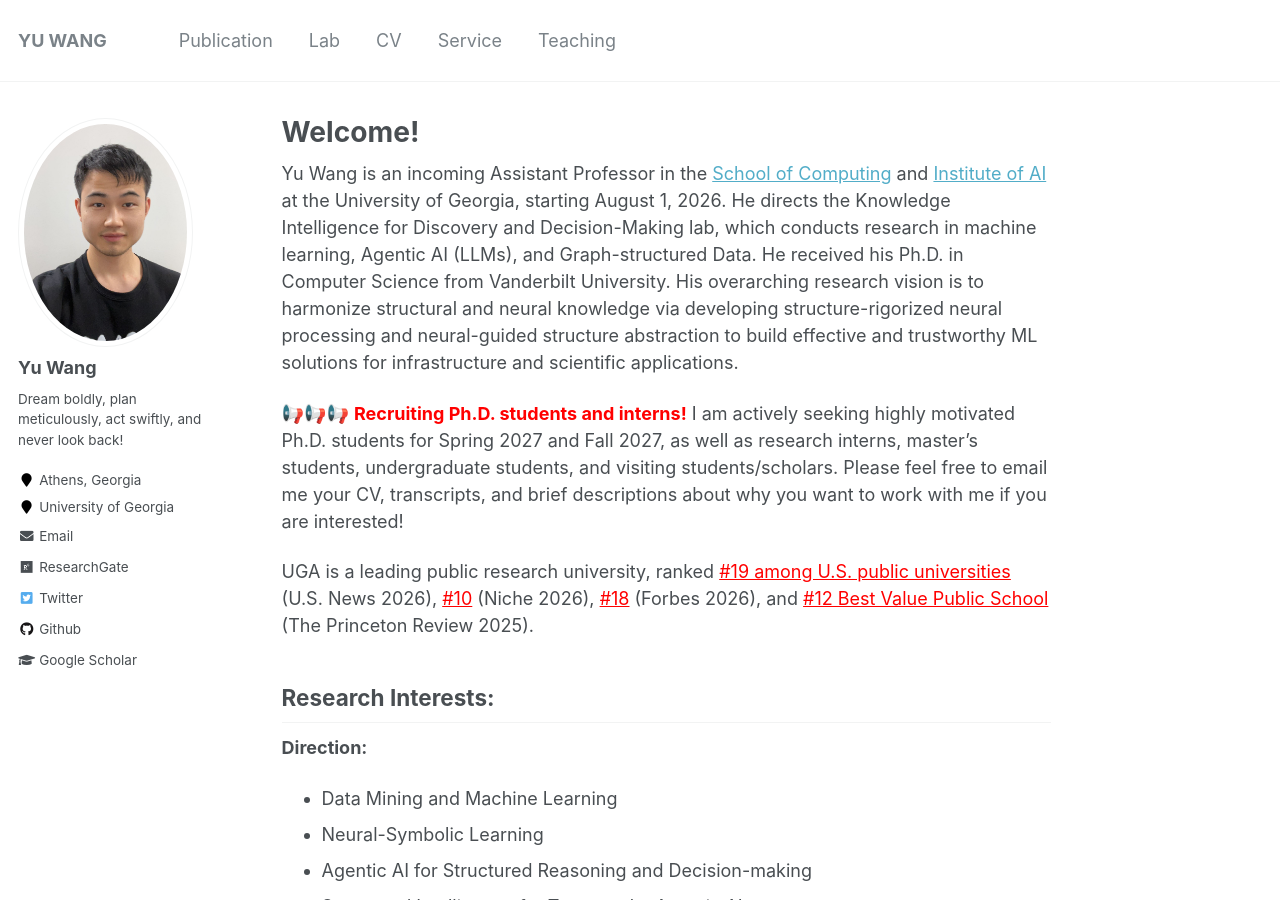
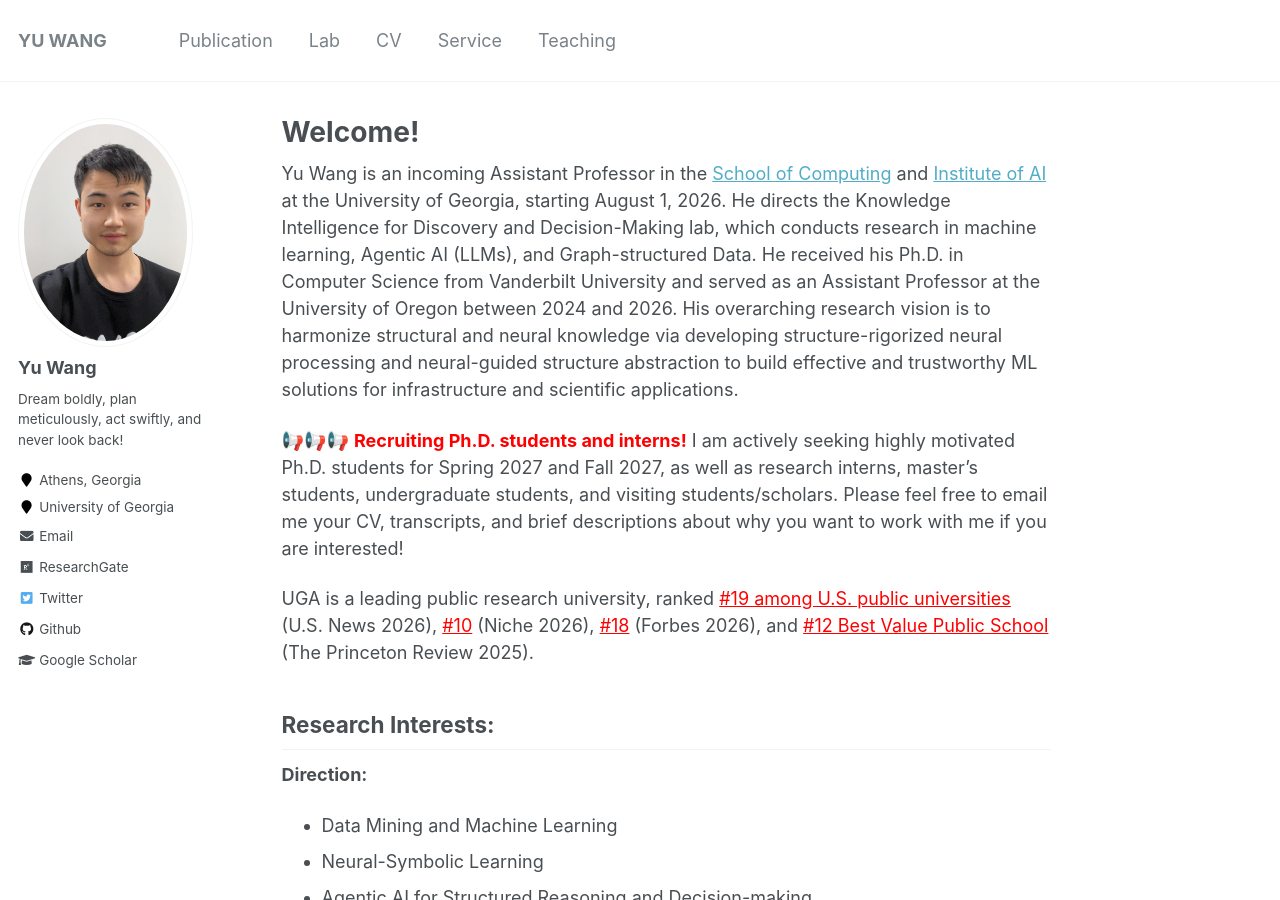
Before and after one commit to yuwang0103/yuwang0103.github.io, a Jekyll site: the page built from _pages/about.md, in a window 1280 px wide and 900 px high. Built offline with Jekyll 4.4.1, drawn with Linux system fonts in a browser that asks for light colours.

Commit message:
Add University of Oregon role to bio

```diff
--- a/_pages/about.md
+++ b/_pages/about.md
@@ -9,7 +9,7 @@
 ---
 
 
-Yu Wang is an incoming Assistant Professor in the [School of Computing](https://computing.uga.edu/) and [Institute of AI](https://www.ai.uga.edu/) at the University of Georgia, starting August 1, 2026. He directs the Knowledge Intelligence for Discovery and Decision-Making lab, which conducts research in machine learning, Agentic AI (LLMs), and Graph-structured Data. He received his Ph.D. in Computer Science from Vanderbilt University. His overarching research vision is to harmonize structural and neural knowledge via developing structure-rigorized neural processing and neural-guided structure abstraction to build effective and trustworthy ML solutions for infrastructure and scientific applications.
+Yu Wang is an incoming Assistant Professor in the [School of Computing](https://computing.uga.edu/) and [Institute of AI](https://www.ai.uga.edu/) at the University of Georgia, starting August 1, 2026. He directs the Knowledge Intelligence for Discovery and Decision-Making lab, which conducts research in machine learning, Agentic AI (LLMs), and Graph-structured Data. He received his Ph.D. in Computer Science from Vanderbilt University and served as an Assistant Professor at the University of Oregon between 2024 and 2026. His overarching research vision is to harmonize structural and neural knowledge via developing structure-rigorized neural processing and neural-guided structure abstraction to build effective and trustworthy ML solutions for infrastructure and scientific applications.
 
 📢📢📢 <span style="color:red">**Recruiting Ph.D. students and interns!**</span> I am actively seeking highly motivated Ph.D. students for Spring 2027 and Fall 2027, as well as research interns, master's students, undergraduate students, and visiting students/scholars. Please feel free to email me your CV, transcripts, and brief descriptions about why you want to work with me if you are interested!
 
```
